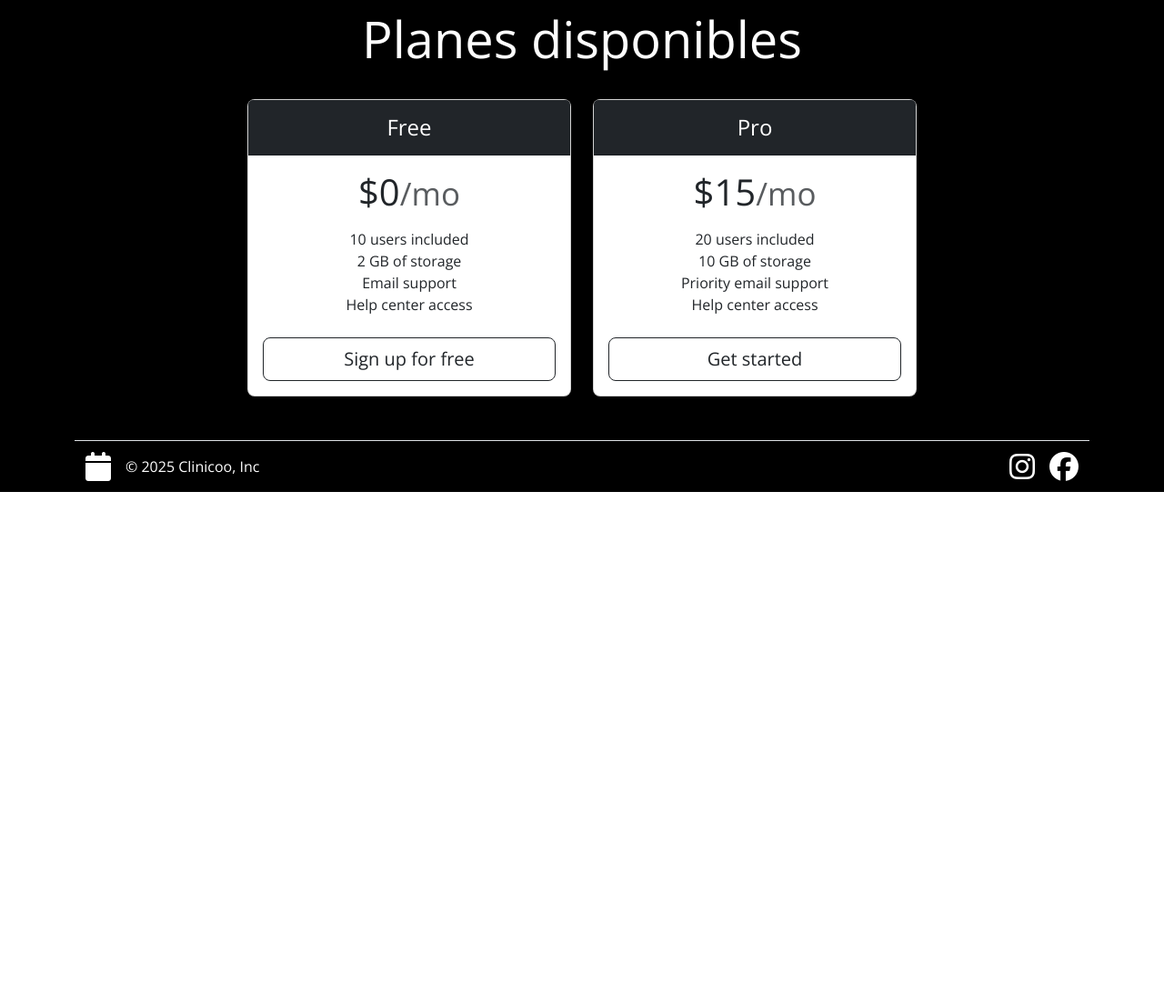
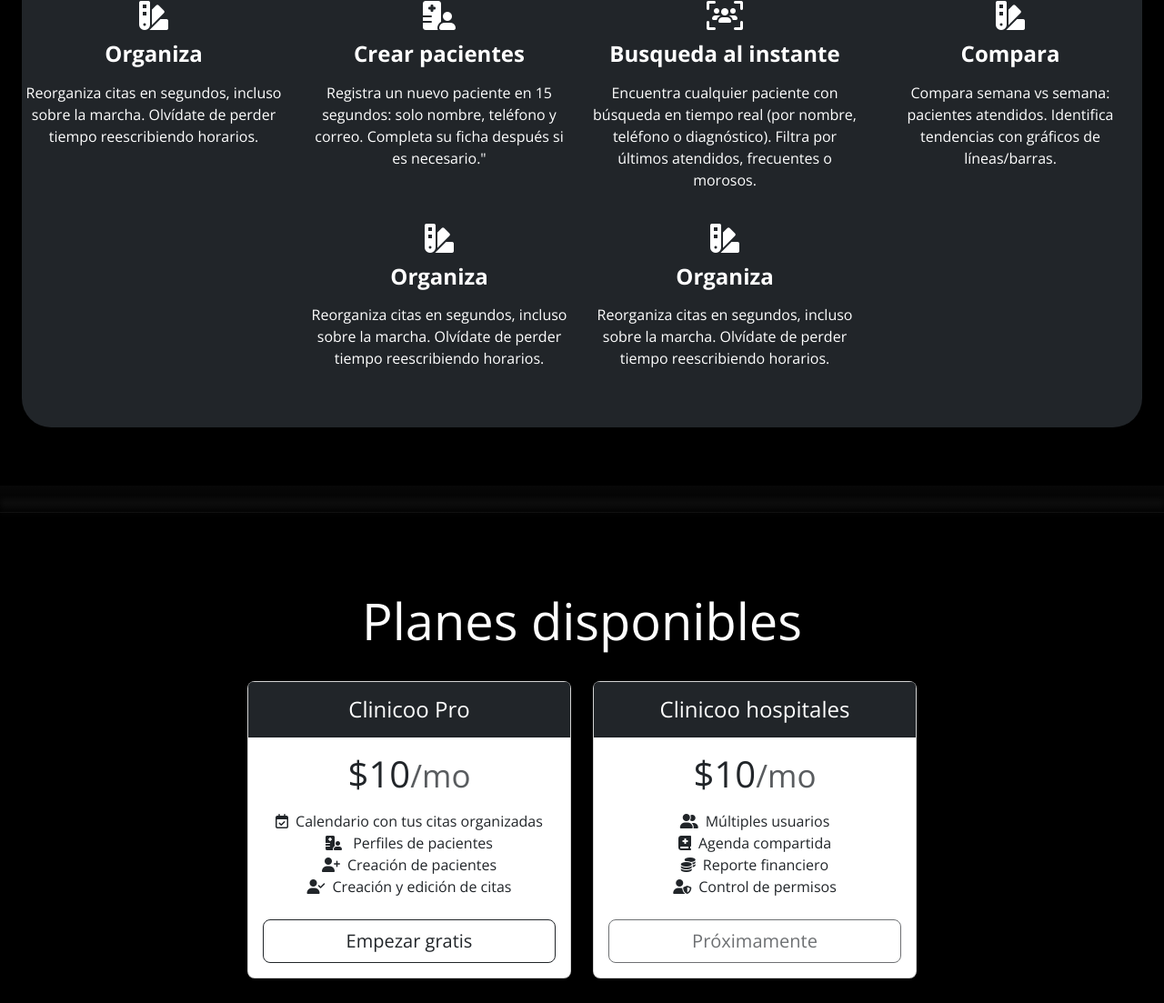
Before and after one commit to 4GeeksAcademy/proyectoFinalCitasMedicas, a React app: page /landingN1 in a window 1280 px wide. Shown: the part 1632-2735 px from the top of the page at 91% size. Before the commit the page ends 2197 px from the top, so only its background shows below. Built offline with nearby package versions, Linux system fonts and the light colour scheme; no server answers.

Commit message:
Actualización LandingPageN1 :fire:

```diff
--- a/src/front/components/Navbar.jsx
+++ b/src/front/components/Navbar.jsx
@@ -6,7 +6,7 @@
 		<div className="pt-3">
 			<nav className="navbar navbar-expand-lg bg-body-tertiary container rounded-5 fixed-top">
 				<div className="container-fluid justify-content-around">
-					<div className="d-flex ">
+					<div className="d-flex">
 						<img className="my-3 mx-3" src="/src/front/assets/img/calendar_5276602.png" alt="logoClinicoo" style={{ width: '40px', height: '40px' }} />
 						<h3 className="d-flex my-3 mx-3 ">Clinicoo</h3>
 					</div>
--- a/src/front/pages/LandingN1.jsx
+++ b/src/front/pages/LandingN1.jsx
@@ -25,15 +25,18 @@
 
 
     return (
-        <div style={{
+        <div
+            style={{
                 backgroundColor: 'black',
                 margin: 0,
                 padding: 0,
                 minHeight: '100vh'
-        }}>
+            }}
+            >
             <Navbar />
 
-            <div className="px-4 py-5 my-5 text-center">
+            <div className="container px-4 py-5 my-5 text-center">
+                 <div className="rounded-5 bg-dark py-5">
                     <img className="bg-white mb-3" src="/src/front/assets/img/calendar_5276602.png" alt="logoClinicoo" style={{ width: '40px', height: 'auto' }} />
                     <div className="col-lg-6 mx-auto">
                         <p className="lead mb-4 text-white mt-5">
@@ -44,7 +47,7 @@
                             <button type="button" className="btn btn-outline-secondary btn-lg px-4">Registrarse</button>
                         </div>
                     </div>
-
+                </div>
                     <Spaces />
 
 
@@ -54,13 +57,7 @@
                 <div className="container">
                     <div className="container-fluid row row-cols-1 row-cols-md-3 mb-3 d-flex flex-colunm justify-content-evenly my-5 ">
 
-                        <div className="card border border-white" style={{ width: '18rem' }}>
-                            <img src="/src/front/assets/img/vistasWeb.png" className="card-img-top" alt="..." />
-                        </div>
-                        <div className="card" style={{ width: '18rem' }}>
-                            <img src="/src/front/assets/img/vistasWeb.png" className="card-img-top" alt="..." />
-                        </div>
-                        <div className="card" style={{ width: '18rem' }}>
+                        <div className="card border border-white" style={{ width: '58rem' }}>
                             <img src="/src/front/assets/img/vistasWeb.png" className="card-img-top" alt="..." />
                         </div>
 
@@ -74,8 +71,8 @@
             {/* icon grid */}
 
 
-            <div className="container text-white">
-                <h2 id="caracteristicas" className="pb-2 border-bottom text-center">Características</h2>
+            <div id="caracteristicas" className=" mx-4 py-5 text-white  bg-dark rounded-5">
+                <h2  className="pb-2 border-bottom text-center">Características</h2>
                 <div className="row row-cols-1 row-cols-sm-2 row-cols-md-3 row-cols-lg-4 g-4 justify-content-center pt-5 text-center w-auto h-auto">
 
                     <div className="d-flex flex-column">
@@ -178,32 +175,32 @@
                         <div className="card mb-4 rounded-3 shadow-sm">
                             <div className="card-header py-3 bg-dark text-white">
                                 <h4 className="my-0 fw-normal">
-                                    Free
+                                    Clinicoo Pro
                                 </h4>
                             </div>
                             <div className="card-body">
                                 <h1 className="card-title pricing-card-title">
-                                    $0
+                                    $10
                                     <small className="text-body-secondary fw-light">
                                         /mo
                                     </small>
                                 </h1>
                                 <ul className="list-unstyled mt-3 mb-4">
                                     <li>
-                                        10 users included
+                                        <i className="fa-regular fa-calendar-check me-2"></i>Calendario con tus citas organizadas
                                     </li>
                                     <li>
-                                        2 GB of storage
+                                        <i className="fa-solid fa-hospital-user me-2"></i> Perfiles de pacientes
                                     </li>
                                     <li>
-                                        Email support
+                                        <i className="fa-solid fa-user-plus me-2"></i>Creación de pacientes
                                     </li>
                                     <li>
-                                        Help center access
+                                        <i className="fa-solid fa-user-check me-2"></i>Creación y edición de citas
                                     </li>
                                 </ul>
                                 <button type="button" className="w-100 btn btn-lg btn-outline-dark">
-                                    Sign up for free
+                                    Empezar gratis
                                 </button>
                             </div>
                         </div>
@@ -212,32 +209,32 @@
                         <div className="card mb-4 rounded-3 shadow-sm">
                             <div className="card-header bg-dark text-white py-3">
                                 <h4 className="my-0 fw-normal">
-                                    Pro
+                                    Clinicoo hospitales
                                 </h4>
                             </div>
                             <div className="card-body">
                                 <h1 className="card-title pricing-card-title">
-                                    $15
+                                    $10
                                     <small className="text-body-secondary fw-light">
                                         /mo
                                     </small>
                                 </h1>
                                 <ul className="list-unstyled mt-3 mb-4">
                                     <li>
-                                        20 users included
+                                        <i className="fa-solid fa-user-group me-2"></i>Múltiples usuarios
                                     </li>
                                     <li>
-                                        10 GB of storage
+                                        <i className="fa-solid fa-book-medical me-2"></i>Agenda compartida
                                     </li>
                                     <li>
-                                        Priority email support
+                                        <i className="fa-solid fa-coins me-2"></i>Reporte financiero
                                     </li>
                                     <li>
-                                        Help center access
+                                        <i className="fa-solid fa-user-shield me-2"></i>Control de permisos
                                     </li>
                                 </ul>
-                                <button type="button" className="w-100 btn btn-lg btn-outline-dark">
-                                    Get started
+                                <button type="button" disabled className="w-100 btn btn-lg btn-outline-dark">
+                                    Próximamente
                                 </button>
                             </div>
                         </div>
```
Also changed, not shown: index.html (+1 -1 lines), src/front/assets/img/vistasWeb.png, src/front/index.css (line endings or trailing spaces). Lines whose indentation alone changed are shown as unchanged.
